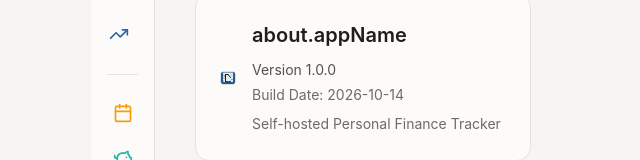
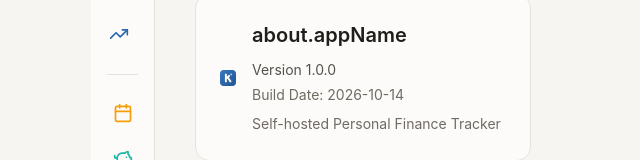
Before and after one commit to nauvaaffandi/kiroku, a Vue app: page /about in a window 1280 px wide. Shown: the part 192-352 px from the top of the page, without its empty margins (309-949 px from the left). Built offline with nearby package versions, Linux system fonts and the light colour scheme; what @capacitor/filesystem would draw is missing.

Commit message:
Replace AppIcon SVG with legacy_512.png logo in public/

```diff
--- a/src/components/icons/AppIcon.vue
+++ b/src/components/icons/AppIcon.vue
@@ -1,66 +1,15 @@
 <template>
-  <svg
+  <img
     class="app-icon"
-    viewBox="0 0 32 32"
-    fill="none"
-    xmlns="http://www.w3.org/2000/svg"
+    src="/legacy_512.png"
+    alt="Kiroku logo"
     aria-hidden="true"
-  >
-    <defs>
-      <linearGradient id="kiroku-gradient" x1="0" y1="0" x2="32" y2="32" gradientUnits="userSpaceOnUse">
-        <stop offset="0%" stop-color="var(--accent)" />
-        <stop offset="100%" stop-color="var(--accent-hover)" />
-      </linearGradient>
-    </defs>
-
-    <!-- Base ledger/book shape -->
-    <path
-      class="ledger-base"
-      d="M6 4 L26 4 C28.2091 4 30 5.79086 30 8 L30 24 C30 26.2091 28.2091 28 26 28 L6 28 C3.79086 28 2 26.2091 2 24 L2 8 C2 5.79086 3.79086 4 6 4 Z"
-      fill="url(#kiroku-gradient)"
-      stroke="var(--accent)"
-      stroke-width="0.5"
-    />
-
-    <!-- Inner pages/depth -->
-    <path
-      class="ledger-pages"
-      d="M7 5 L25 5 C25.5523 5 26 5.44772 26 6 L26 23 C26 23.5523 25.5523 24 25 24 L7 24 C6.44772 24 6 23.5523 6 23 L6 6 C6 5.44772 6.44772 5 7 5 Z"
-      fill="var(--bg-card)"
-      opacity="0.9"
-    />
-
-    <!-- Stylized "K" / 記 mark - Japanese brush stroke style -->
-    <g class="ki-mark" stroke="var(--accent)" stroke-width="2" stroke-linecap="round" stroke-linejoin="round" fill="none">
-      <!-- Vertical stem (like 言 radical) -->
-      <path d="M11 9 L11 23" />
-      <!-- Top horizontal (like ノ stroke) -->
-      <path d="M11 9 L16 9" />
-      <!-- Diagonal brush stroke (like 記's right side) -->
-      <path d="M16 9 L21 15" />
-      <!-- Bottom curve (completion stroke) -->
-      <path d="M11 23 Q16 25 21 23" />
-    </g>
-
-    <!-- Small accent dots - representing entries/records -->
-    <circle class="accent-dot" cx="9" cy="12" r="1.5" fill="var(--accent)" opacity="0.6" />
-    <circle class="accent-dot" cx="9" cy="17" r="1" fill="var(--accent)" opacity="0.4" />
-    <circle class="accent-dot" cx="23" cy="10" r="1" fill="var(--accent)" opacity="0.3" />
-    <circle class="accent-dot" cx="24" cy="19" r="1.5" fill="var(--accent)" opacity="0.5" />
-
-    <!-- Binding rings on the left (ledger detail) -->
-    <g class="binding-rings" stroke="var(--accent)" stroke-width="1" fill="none" opacity="0.5">
-      <circle cx="5.5" cy="10" r="1.5" />
-      <circle cx="5.5" cy="16" r="1.5" />
-      <circle cx="5.5" cy="22" r="1.5" />
-    </g>
-  </svg>
+  />
 </template>
 
 <script setup lang="ts">
-// AppIcon - Kiroku (記録) custom brand icon
-// Represents: ledger/book + stylized "K" / 記 brush stroke + entry dots
-// Uses CSS variables for theming (--accent, --accent-hover, --bg-card)
+// AppIcon - Kiroku (記録) brand logo
+// Uses raster logo from public/legacy_512.png
 </script>
 
 <style scoped>
@@ -70,23 +19,6 @@
   @apply inline-block h-full w-full shrink-0;
   width: 1em;
   height: 1em;
-}
-
-/* Ensure gradient uses currentColor context */
-.ledger-base {
-  stroke: currentColor;
-}
-
-.ki-mark {
-  stroke: currentColor;
-}
-
-.binding-rings {
-  stroke: currentColor;
-}
-
-.accent-dot {
-  fill: currentColor;
 }
 
 /* Size variants via class */
@@ -109,25 +41,4 @@
   width: 3rem;
   height: 3rem;
 }
-
-/* Monochrome variant for toolbar/header use */
-.app-icon--mono .ledger-base,
-.app-icon--mono .ledger-pages,
-.app-icon--mono .ki-mark,
-.app-icon--mono .binding-rings,
-.app-icon--mono .accent-dot {
-  stroke: currentColor;
-  fill: currentColor;
-}
-
-.app-icon--mono .ledger-base {
-  fill: none;
-  stroke-width: 1.5;
-}
-
-.app-icon--mono .ledger-pages {
-  fill: none;
-  stroke: currentColor;
-  stroke-width: 0.5;
-}
 </style>
```
Also changed, not shown: public/legacy_512.png (added).
